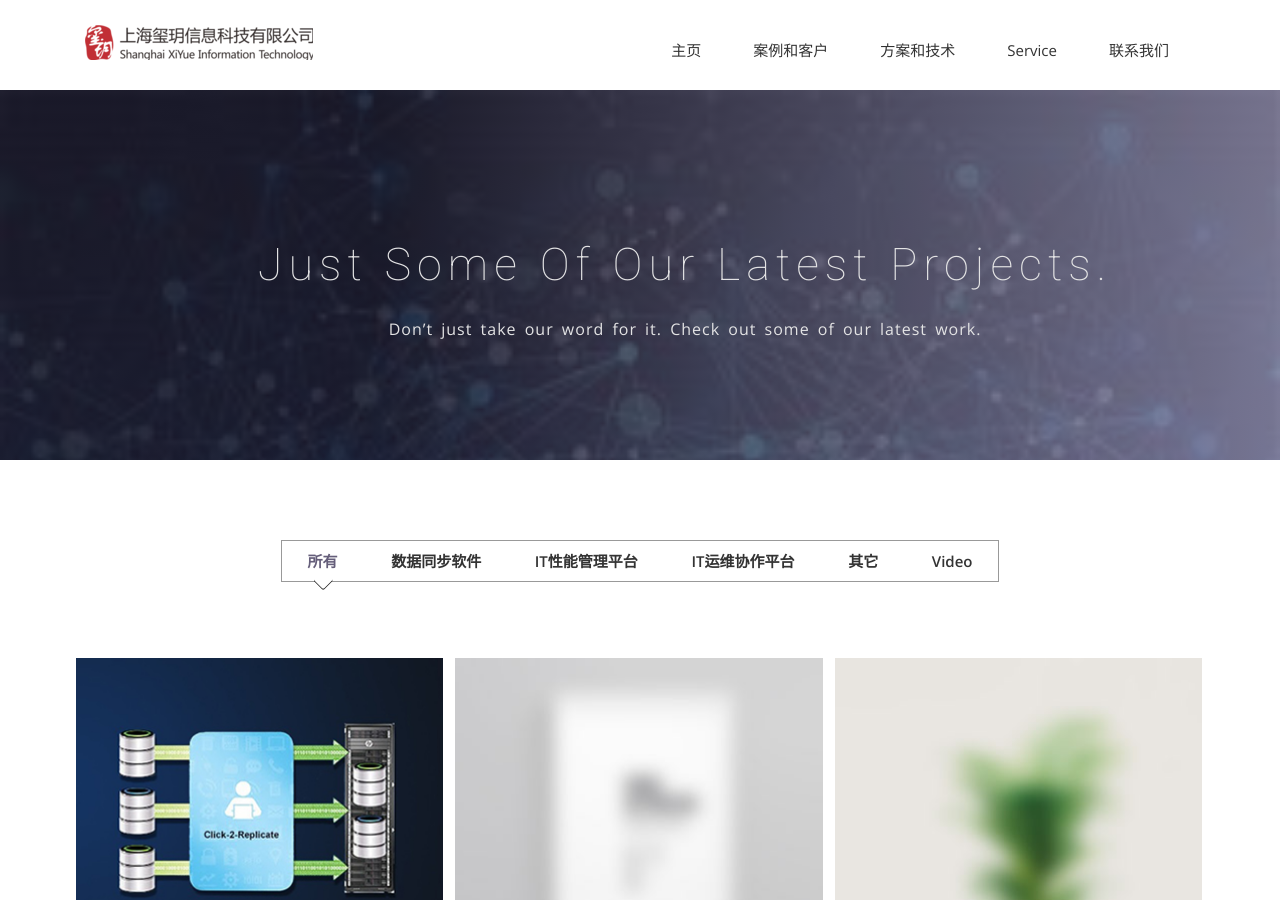
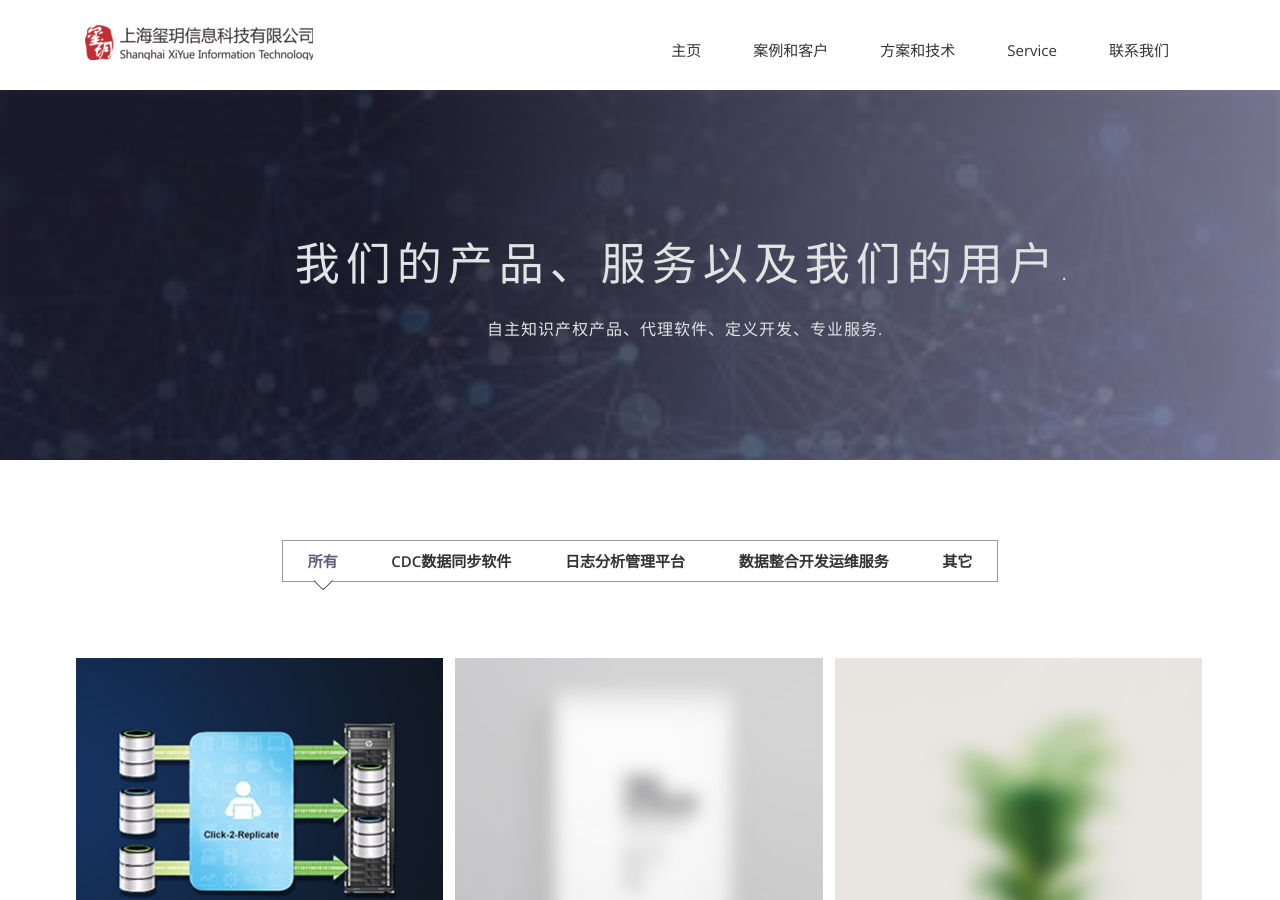
Before and after one commit to wudixy/wudixy.github.io, a Jekyll site: the page built from work.html, in a window 1280 px wide and 900 px high. Built offline with Jekyll 4.4.1, drawn with Linux system fonts in a browser that asks for light colours; nearby versions of some CDN libraries; some web fonts are replaced.

Commit message:
update 20170120

```diff
--- a/blog.html
+++ b/blog.html
@@ -23,10 +23,10 @@
        <p>&nbsp;</p>
        <p>&nbsp;</p>
        {% for category in site.categories %}
-        <h2>{{ category | first }}</h2> </span>{{ category | last | size }}</span>
+        <h2>{{ category | first }}</h2> </span>{{ category | size }}</span>
         <ul class="arc-list">
        {% for post in category.last %}
-       <li>{{ post.date | date:"%d/%m/%Y"}}<a href="{{ post.url }}">{{ post.title }}</a></li>
+       <li><a href="{{ post.url }}">{{ post.title }}</a>-{{ post.date | date:"%Y/%m/%d"}}</li>
        {% endfor %}
        </ul>
        {% endfor %}
--- a/work.html
+++ b/work.html
@@ -10,8 +10,8 @@
         <div class="row">
             <div class="col-md-12">
                 <div class="block">
-                    <h1>Just some of our latest projects.</h1>
-                    <p>Don’t just take our word for it. Check out some of our latest work.</p>
+                    <h1>我们的产品、服务以及我们的用户.</h1>
+                    <p>自主知识产权产品、代理软件、定义开发、专业服务.</p>
                 </div>
             </div>
         </div>
@@ -26,83 +26,107 @@
               <div class="portfolio-menu">
                 <ul>
                     <li class="filter" data-filter="all">所有</li>
-                    <li class="filter" data-filter=".replicate">数据同步软件</li>
-                    <li class="filter" data-filter=".ipoc">IT性能管理平台</li>
-                    <li class="filter" data-filter=".Graphic">IT运维协作平台</li>
+                    <li class="filter" data-filter=".etl">CDC数据同步软件</li>
+                    <li class="filter" data-filter=".bitmap">日志分析管理平台</li>
+                    <li class="filter" data-filter=".service">数据整合开发运维服务</li>
                     <li class="filter" data-filter=".design">其它</li>
-                    <li class="filter" data-filter=".Video">Video</li>
+                   <!-- <li class="filter" data-filter=".Video">其它</li> -->
                 </ul>
               </div>
               <div class="portfolio-contant">
                 <ul id="portfolio-contant-active">
-                    <li class="mix replicate">
+                    <li class="mix etl">
                       <a href="#">
                         <img src="{{ site.baseurl }}/img/portfolio/work1.jpg" alt="">
                         <div class="overly">
                           <div class="position-center">
                             <h2>Attunity Replicate</h2>
-                            <p>快速搭建数据同步平台 </p>
+                            <p>快速搭建数据同步平台，10年+支持服务经验 </p>
 
                           </div>
                         </div>
                       </a>
                   </li>
-                  <li class="mix ipoc">
+                  <li class="mix service">
                     <a href="#">
                       <img src="{{ site.baseurl }}/img/portfolio/work2.jpg" alt="">
                       <div class="overly">
                         <div class="position-center">
-                          <h2>IT性能管理平台</h2>
-                          <p>Labore et dolore magna aliqua. Ut enim ad </p>
+                          <h2>IBM DATASTAGE</h2>
+                          <p>企业级数据整合专业ETL工具，10年+支持服务经验 </p>
 
                         </div>
                       </div>
                     </a>
                   </li>
-                  <li class="mix Graphic">
+                  <li class="mix service">
                     <a href="#">
                       <img src="{{ site.baseurl }}/img/portfolio/work3.jpg" alt="">
                       <div class="overly">
                         <div class="position-center">
-                          <h2>Tesla Motors</h2>
-                          <p>Labore et dolore magna aliqua. Ut enim ad </p>
+                          <h2>各种数据库存储过程/函数</h2>
+                          <p>10年+开发、优化服务经验 </p>
 
                         </div>
                       </div>
 
                     </a>
                   </li>
-                  <li class="mix design">
+                  <li class="mix bitmap">
                     <a href="#">
                       <img src="{{ site.baseurl }}/img/portfolio/work4.jpg" alt="">
                       <div class="overly">
                         <div class="position-center">
-                          <h2>Tesla Motors</h2>
-                          <p>Labore et dolore magna aliqua. Ut enim ad </p>
+                          <h2>IPOC</h2>
+                          <p>基于IT各主机、网络、存储、应用、DB日志的IT性能分析平台 </p>
 
                         </div>
                       </div>
                     </a>
                   </li>
-                  <li class="mix Video">
+                  <li class="mix bitmap">
                     <a href="#">
                       <img src="{{ site.baseurl }}/img/portfolio/work5.jpg" alt="">
                       <div class="overly">
                         <div class="position-center">
-                          <h2>Tesla Motors</h2>
-                          <p>Labore et dolore magna aliqua. Ut enim ad </p>
+                          <h2>BITMAP</h2>
+                          <p>ELK架构的综合日志分析管理平台 </p>
 
                         </div>
                       </div>
                     </a>
                   </li>
-                  <li class="mix Graphic">
+                  <li class="mix etl">
                     <a href="#">
                       <img src="{{ site.baseurl }}/img/portfolio/work6.jpg" alt="">
                       <div class="overly">
                         <div class="position-center">
-                          <h2>Tesla Motors</h2>
-                          <p>Labore et dolore magna aliqua. Ut enim ad </p>
+                          <h2>IBM CDC</h2>
+                          <p>9年+产品专业支持服务 </p>
+
+                        </div>
+                      </div>
+                    </a>
+                  </li>
+                  <li class="mix design">
+                    <a href="#">
+                      <img src="{{ site.baseurl }}/img/portfolio/work6.jpg" alt="">
+                      <div class="overly">
+                        <div class="position-center">
+                          <h2>JCI</h2>
+                          <p>作业调度接口 </p>
+
+                        </div>
+                      </div>
+                    </a>
+                  </li>
+                  <li class="mix design">
+                    <a href="#">
+                      <img src="{{ site.baseurl }}/img/portfolio/work6.jpg" alt="">
+                      <div class="overly">
+                        <div class="position-center">
+                          <h2>AUTO PROC</h2>
+                          <p>基于mapping的存储过程自动生成软件 </p>
 
                         </div>
                       </div>
```
Also changed, not shown: _posts/2017-01-03-markdowntest.md (deleted, +0 -37 lines), _posts/2017-01-20-JCI简介.md (added, +419 -0 lines), index.html (+17 -16 lines), _posts/test.md (renamed from _posts/2017-01-03-test2.md).
